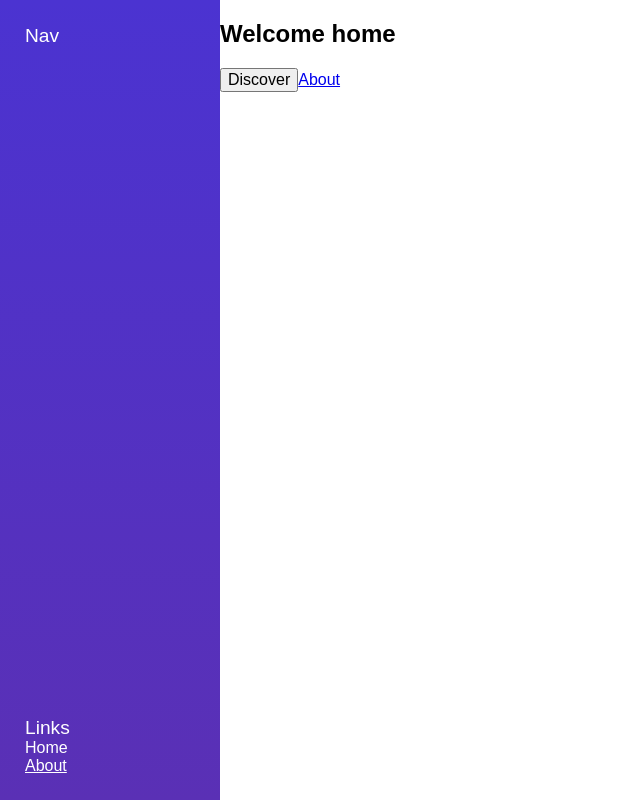
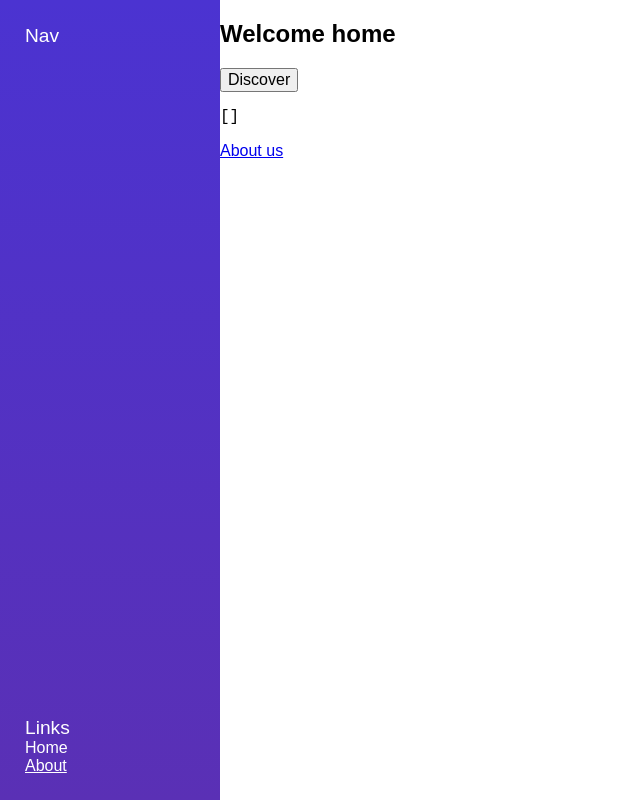
Before and after one commit to abeyonalaja/react-movies, a React (Create React App) app: page / in a window 1280 px wide. Shown: the whole page, without its empty margins (0-640 px from the left). Built offline with nearby package versions, Linux system fonts and the light colour scheme; no server answers.

Commit message:
Call discover api on Home component load

```diff
--- a/src/data/api/utils.js
+++ b/src/data/api/utils.js
@@ -8,7 +8,7 @@ const defaultHeaders = {
 };
 
 const AUTH_TOKEN =
-  "eyJhbGciOiJIUzI1NiIsInR5cCI6IkpXVCJ9.eyJ1dWlkIjoiMDMzOTQ0ZjAtYTcyYS0xMWU4LWJmYTktYjExM2UzNjkyODFmIiwiaWF0IjoxNTM1MDY2NTA0fQ.ld5SwfP7KWF-oTVbxqLaZz9yolaNuDSz95VybSeWV-M";
+  "eyJhbGciOiJIUzI1NiIsInR5cCI6IkpXVCJ9.eyJ1dWlkIjoiNjg5YjE4NTAtYTg4ZC0xMWU4LTgwN2ItY2ZiMzIzOTU2MjQwIiwiaWF0IjoxNTM1MjE4NjA5fQ.UiNxomAqOIn4Y8tThaYwfZw4kPhCOynZFcI5G4ql-GY";
 
 const queryParams = params =>
   Object.keys(params)
@@ -40,10 +40,9 @@ export const makeFetch = (path, opts = {}) => {
   const fetchOpts = makeFetchOpts(opts);
   return fetch(url, fetchOpts)
     .then(resp => {
-      // if (resp.ok) return resp.json();
+      if (resp.ok) return resp.json();
       // const err = resp.stausText;
       // throw new Error(err);
-      console.log(resp);
     })
     .catch(error => {
       console.log(error);
--- a/src/views/Home/Home.jsx
+++ b/src/views/Home/Home.jsx
@@ -1,14 +1,29 @@
-import React from "react";
+import React, { Component } from "react";
 import { Link } from "react-router-dom";
 import { pageWithLayout } from "../../containers/page";
 import { discover } from "../../data/api/movies";
 
-export const Home = props => (
-  <div className="home">
-    <h2>Welcome home</h2>
-    <button onClick={() => discover()}>Discover</button>
-    <Link to="/about">About</Link>
-  </div>
-);
+export class Home extends Component {
+  state = { movies: [] };
+
+  componentDidMount() {
+    discover().then(({ movies }) => {
+      // console.log(movies);
+      this.setState({ movies });
+    });
+  }
+  render() {
+    const { movies } = this.state;
+    return (
+      <div className="home">
+        <h2>Welcome home</h2>
+        <button>Discover</button>
+        <pre>{JSON.stringify(movies, null, 2)}</pre>
+
+        <Link to="/about">About us</Link>
+      </div>
+    );
+  }
+}
 
 export default pageWithLayout(Home);
```
